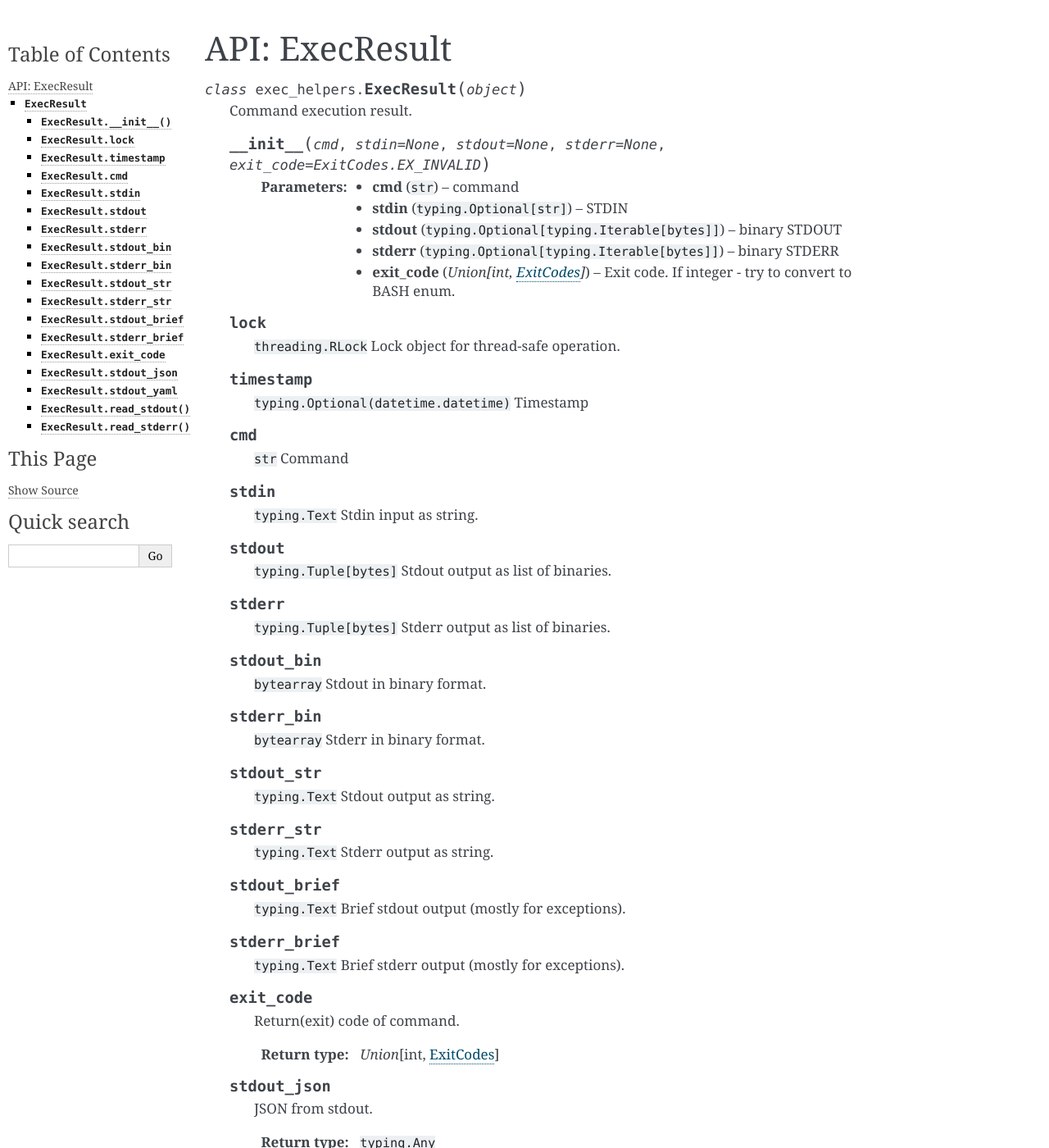
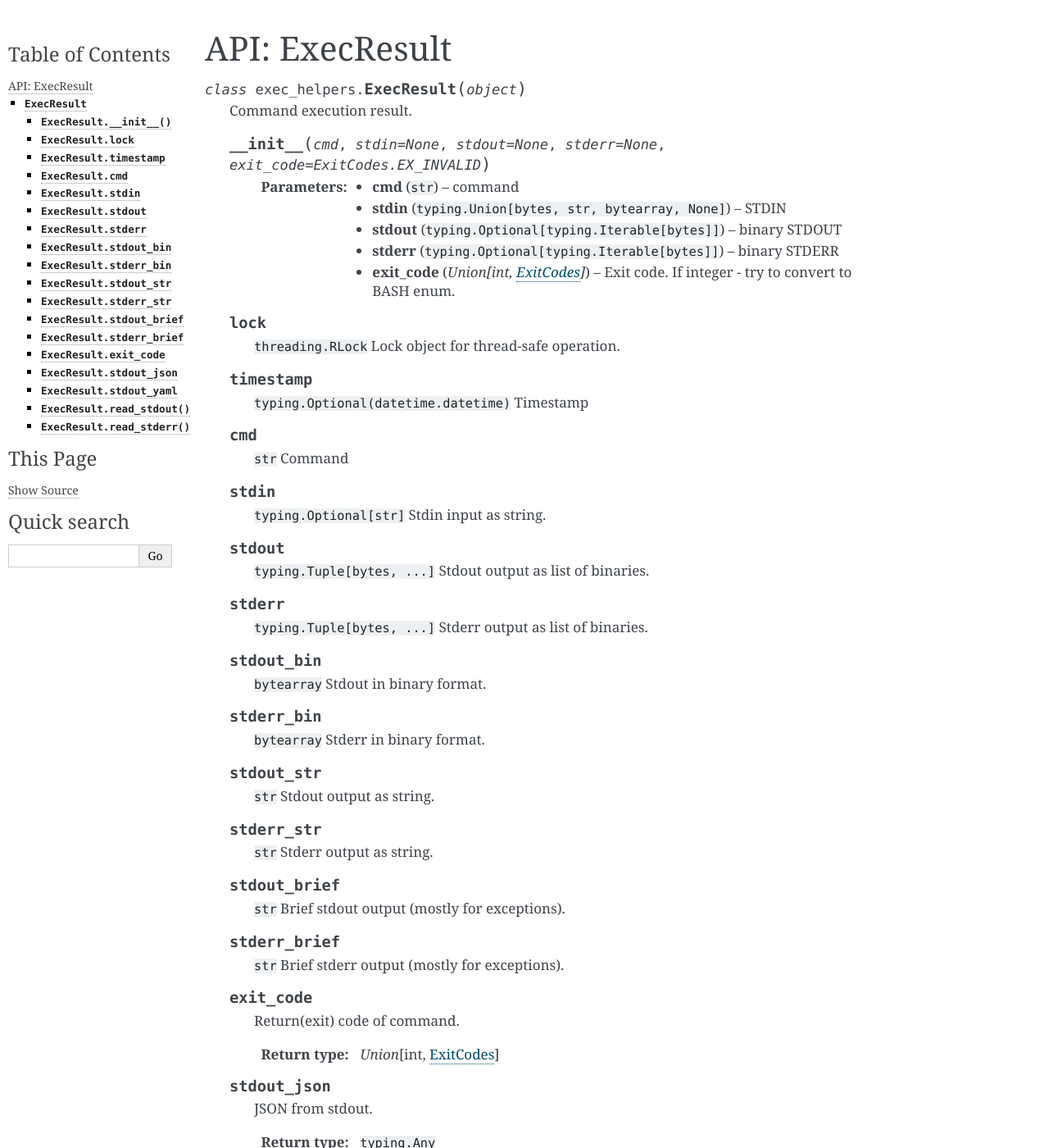
Before and after one commit to python-useful-helpers/exec-helpers, a Sphinx documentation site: the page built from doc/source/ExecResult.rst, in a window 1280 px wide and 1400 px high. Shown: the whole window at 82% size. Built offline with Sphinx 7.4.7, drawn with Linux system fonts in a browser that asks for light colours.

Commit message:
Fix documentation (docstrings and RST)
Signed-off-by: Alexey Stepanov <penguinolog@gmail.com>

```diff
--- a/doc/source/ExecResult.rst
+++ b/doc/source/ExecResult.rst
@@ -15,7 +15,7 @@ API: ExecResult
         :param cmd: command
         :type cmd: ``str``
         :param stdin: STDIN
-        :type stdin: ``typing.Optional[str]``
+        :type stdin: ``typing.Union[bytes, str, bytearray, None]``
         :param stdout: binary STDOUT
         :type stdout: ``typing.Optional[typing.Iterable[bytes]]``
         :param stderr: binary STDERR
@@ -40,17 +40,17 @@ API: ExecResult
 
     .. py:attribute:: stdin
 
-        ``typing.Text``
+        ``typing.Optional[str]``
         Stdin input as string.
 
     .. py:attribute:: stdout
 
-        ``typing.Tuple[bytes]``
+        ``typing.Tuple[bytes, ...]``
         Stdout output as list of binaries.
 
     .. py:attribute:: stderr
 
-        ``typing.Tuple[bytes]``
+        ``typing.Tuple[bytes, ...]``
         Stderr output as list of binaries.
 
     .. py:attribute:: stdout_bin
@@ -65,22 +65,22 @@ API: ExecResult
 
     .. py:attribute:: stdout_str
 
-        ``typing.Text``
+        ``str``
         Stdout output as string.
 
     .. py:attribute:: stderr_str
 
-        ``typing.Text``
+        ``str``
         Stderr output as string.
 
     .. py:attribute:: stdout_brief
 
-        ``typing.Text``
+        ``str``
         Brief stdout output (mostly for exceptions).
 
     .. py:attribute:: stderr_brief
 
-        ``typing.Text``
+        ``str``
         Brief stderr output (mostly for exceptions).
 
     .. py:attribute:: exit_code
```
Also changed, not shown: README.rst (+9 -9 lines), doc/source/SSHClient.rst (+6 -6 lines), doc/source/Subprocess.rst (+4 -4 lines), doc/source/exceptions.rst (+5 -5 lines), 5 other files.
